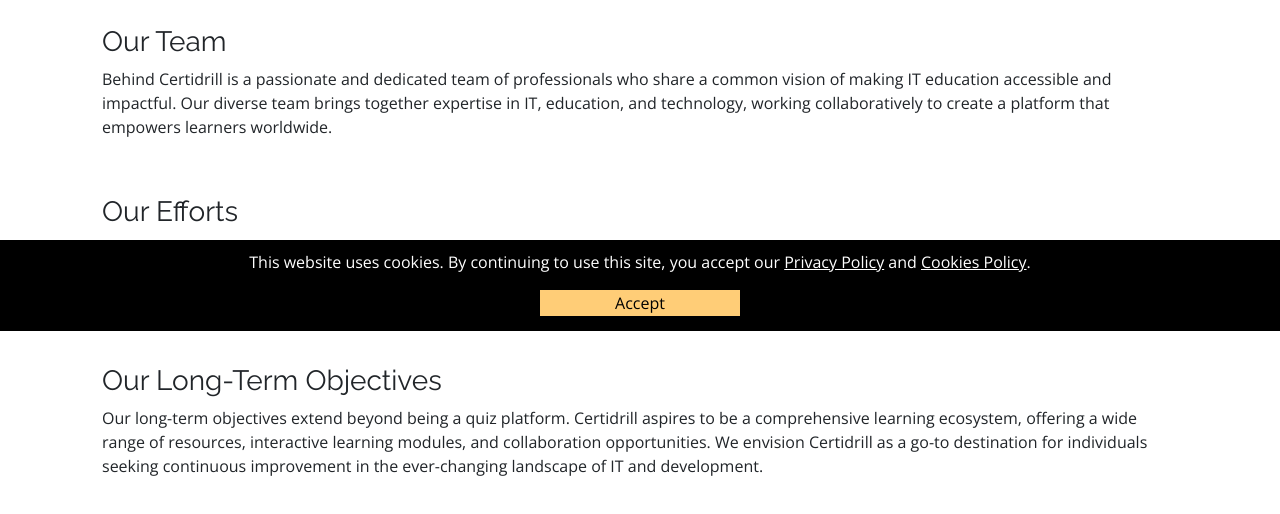
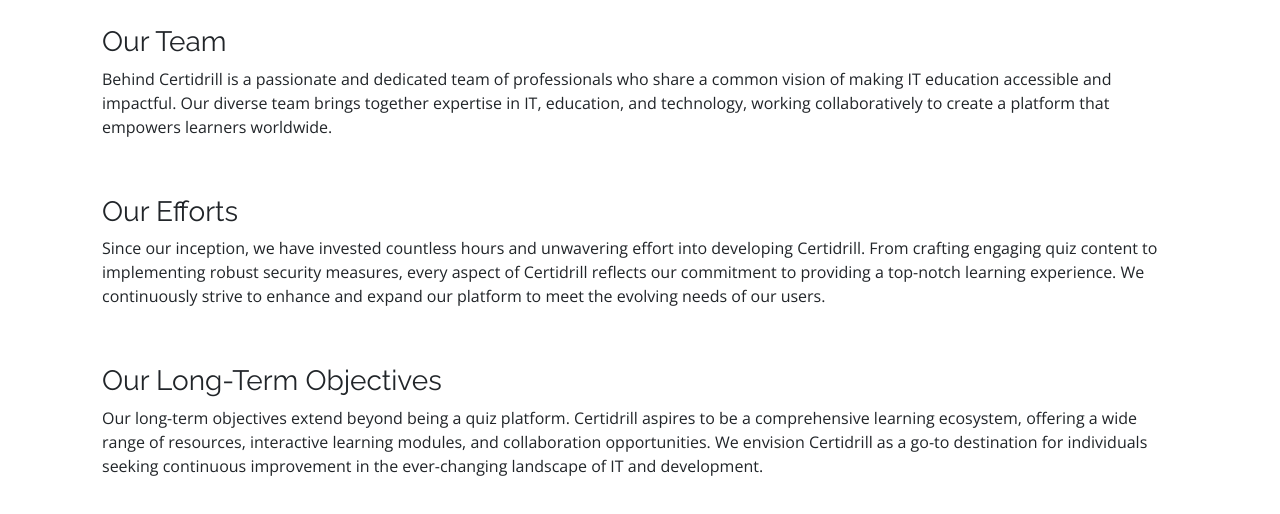
Before and after one commit to ajappdev/bar_code_filter, a Django app: page /about/ in a window 1280 px wide. Shown: the part 469-983 px from the top of the page. Run offline with Django 4.2, Linux system fonts and the light colour scheme; some libraries are stand-ins or nearby versions.

Commit message:
remove consent

```diff
--- a/app/templates/landing/widgets/footer.html
+++ b/app/templates/landing/widgets/footer.html
@@ -78,8 +78,6 @@
     </div>
   </footer>
 
-  {% include 'widgets/cookies-consent.html' %}
-
   <script
   src="https://code.jquery.com/jquery-3.6.1.js"
   integrity="sha256-3zlB5s2uwoUzrXK3BT7AX3FyvojsraNFxCc2vC/7pNI="
```
